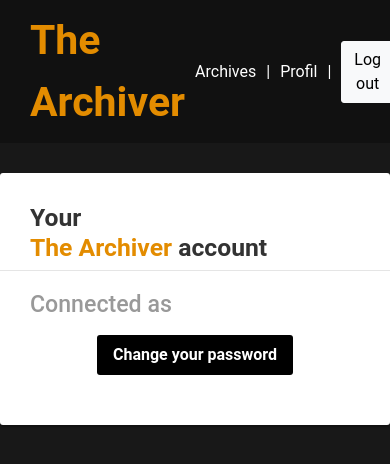
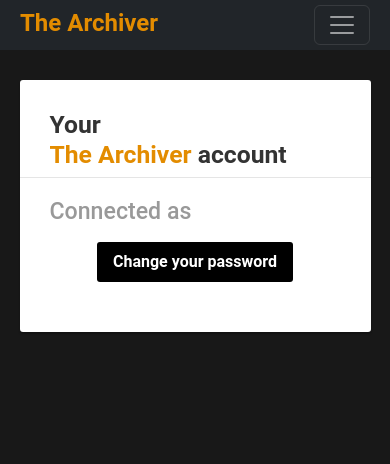
Before and after one commit to ValentinM27/postit, a Next.js app: page /users/profil in a window 390 px wide. Shown: the top 464 px of the page. Built offline with nearby package versions, Linux system fonts and the light colour scheme; sample sign-in values are in the browser's storage.

Commit message:
[front] - responsive navbar

```diff
--- a/components/myNavbar.tsx
+++ b/components/myNavbar.tsx
@@ -1,7 +1,11 @@
 import usersServices from "../services/users.services";
 import { useRouter } from "next/router";
+import { useState, useEffect } from "react";
 
 const myNavbar = () => {
+  const [toggleMenu, setToggleMenu] = useState(false);
+  const [largeur, setLargeur] = useState(window.innerWidth);
+
   const router = useRouter();
 
   const handleLogout = () => {
@@ -9,20 +13,57 @@
     router.push("/users/signup");
   };
 
+  const toggleNavSmallScreen = () => {
+    setToggleMenu(!toggleMenu);
+  };
+
+  useEffect(() => {
+    const changeWidth = () => {
+      setLargeur(window.innerWidth);
+
+      if (window.innerWidth > 768) {
+        setToggleMenu(false);
+      }
+    };
+
+    window.addEventListener("resize", changeWidth);
+
+    return () => {
+      window.removeEventListener("resize", changeWidth);
+    };
+  }, []);
+
   return (
-    <nav className="header">
+    <nav className="header navbar navbar-dark bg-dark">
+      <div className="left-container-header d-flex justify-content-between">
         <div className="left-header">
           <a href="/">The Archiver</a>
         </div>
+        {largeur <= 768 && (
+          <div>
+            <button
+              className="navbar-toggler"
+              type="button"
+              data-toggle="collapse"
+              data-target="#navbarToggleExternalContent"
+              aria-controls="navbarToggleExternalContent"
+              aria-expanded="false"
+              aria-label="Toggle navigation"
+              onClick={toggleNavSmallScreen}
+            >
+              <span className="navbar-toggler-icon"></span>
+            </button>
+          </div>
+        )}
+      </div>
+      {(toggleMenu || largeur > 768) && (
         <div className="right-header">
           <div>
             <a href="/">Archives</a>
           </div>
-        |
           <div>
             <a href="/users/profil">Profil</a>
           </div>
-        |
           <div>
             <button
               onClick={() => handleLogout()}
@@ -33,6 +74,7 @@
             </button>
           </div>
         </div>
+      )}
     </nav>
   );
 };
--- a/styles/globals.css
+++ b/styles/globals.css
@@ -3,23 +3,29 @@
   background: #181818;
   font-family: "Roboto", sans-serif;
 }
+
 .form-control {
   height: 41px;
   background: #f2f2f2;
   box-shadow: none !important;
   border: none;
 }
+
 .form-control:focus {
   background: #e2e2e2;
 }
+
 .form-control,
 .btn {
   border-radius: 3px;
 }
+
 .signup-form {
-  width: 390px;
+  width: 90%;
+  max-width: 390px;
   margin: 30px auto;
 }
+
 .signup-form form {
   color: #999;
   border-radius: 3px;
@@ -28,26 +34,33 @@
   box-shadow: 0px 2px 2px rgba(0, 0, 0, 0.3);
   padding: 30px;
 }
+
 .signup-form h2 {
   color: #333;
   font-weight: bold;
   margin-top: 0;
 }
+
 .signup-form hr {
   margin: 0 -30px 20px;
 }
+
 .signup-form .form-group {
   margin-bottom: 20px;
 }
+
 .signup-form input[type="checkbox"] {
   margin-top: 3px;
 }
+
 .signup-form .row div:first-child {
   padding-right: 10px;
 }
+
 .signup-form .row div:last-child {
   padding-left: 10px;
 }
+
 .signup-form .btn {
   font-size: 16px;
   font-weight: bold;
@@ -55,25 +68,31 @@
   border: none;
   min-width: 140px;
 }
+
 .signup-form .btn:hover,
 .signup-form .btn:focus {
   background: #e38c00 !important;
   outline: none;
 }
+
 .signup-form a {
   color: #fff;
   text-decoration: underline;
 }
+
 .signup-form a:hover {
   text-decoration: none;
 }
+
 .signup-form form a {
   color: #000;
   text-decoration: none;
 }
+
 .signup-form form a:hover {
   text-decoration: underline;
 }
+
 .signup-form .hint-text {
   padding-bottom: 15px;
   text-align: center;
@@ -89,7 +108,7 @@
   display: flex;
   justify-content: space-between;
   align-items: center;
-  padding: 10px 30px;
+  padding: 5px 20px;
 }
 
 .left-header {
@@ -99,7 +118,7 @@
 
 .left-header a {
   text-decoration: none;
-  font-size: 41px;
+  font-size: 36px;
   color: #e38c00;
 }
 
@@ -121,3 +140,35 @@
   color: #e38c00;
   text-decoration: underline;
 }
+
+@media (max-width: 768px) {
+  .left-container-header {
+    width: 100%;
+    display: flex;
+  }
+
+  .left-container-header div {
+    display: flex;
+  }
+
+  .left-container-header button {
+    display: flex;
+  }
+
+  .header {
+    flex-direction: column;
+  }
+
+  .left-header a {
+    font-size: 24px;
+  }
+
+  .right-header {
+    flex-direction: column;
+  }
+
+  .right-header div {
+    text-align: center;
+    width: 100%;
+  }
+}
```
Lines whose indentation alone changed are shown as unchanged.
